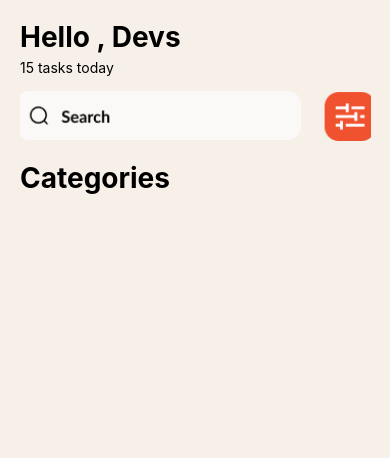
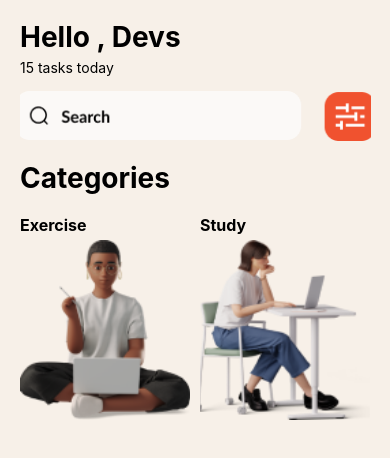
Before and after one commit to VenessaAsiedu/rn-assignment3-11157784, a React Native app in the folder my-app/: screen / in a window 390 px wide. Shown: the top 458 px of the page. Built offline with nearby package versions, Linux system fonts and the light colour scheme.

Commit message:
Added pictures to the categories

```diff
--- a/my-app/App.js
+++ b/my-app/App.js
@@ -10,6 +10,17 @@ export default function App() {
       <View style={styles.categoriesContainer}>
         <Text style={styles.categoriesText}>Categories</Text>
       </View>
+      <View style={styles.imageContainer}>
+        <View style={styles.imageWithTextContainer}>
+          <Text style={styles.imageText}>Exercise</Text>
+          <Image source={require('./assets/young woman working online.png')} style={styles.categoryImage} />
+        </View>
+        <View style={styles.imageWithTextContainer}>
+          <Text style={styles.imageText}>Study</Text>
+          <Image source={require('./assets/young woman working at desk.png')} style={styles.categoryImage} />
+        </View>
+      </View>
+
     </View>
   );
 }
@@ -42,4 +53,21 @@ const styles = StyleSheet.create({
     fontSize: 28,
     fontWeight: 'bold',
   },
+  imageContainer: {
+    flexDirection: 'row',
+    marginTop: 20,
+  },
+  imageWithTextContainer: {
+    alignItems: 'left',
+    marginRight: 10,
+  },
+   imageText: {
+    fontSize: 16,
+    fontWeight: 'bold',
+    marginBottom: 5,
+   },
+  categoryImage: {
+    width: 170,
+    height: 180,
+  },
 });
```
